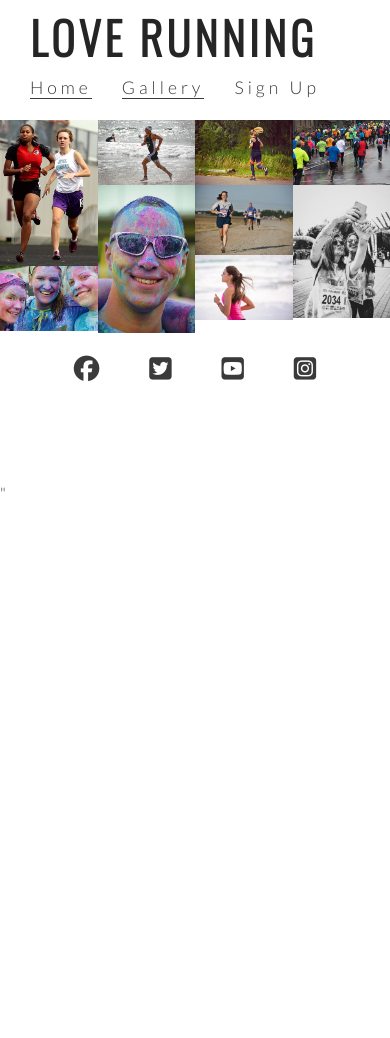
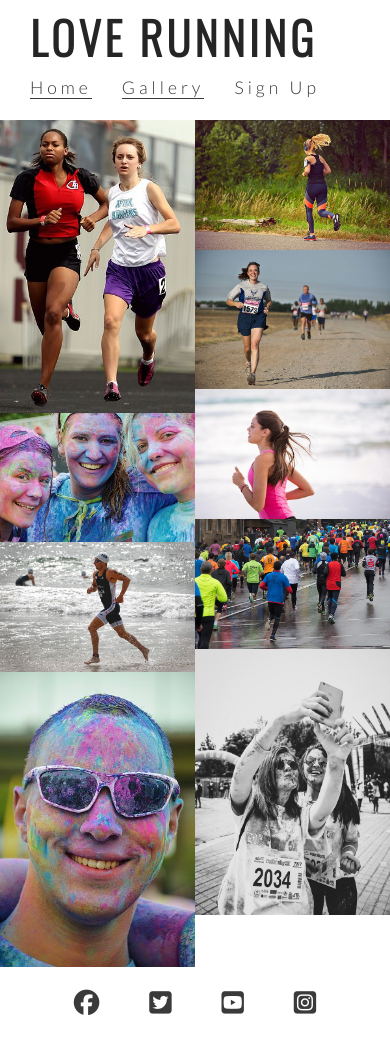
Before and after one commit to AmmieDevelops/love-running, a plain HTML site: page gallery.html in a window 390 px wide. Shown: the top 1038 px of the page. Before the commit the page ends 844 px from the top, so only its background shows below. Drawn offline with nearby package versions, Linux system fonts and the light colour scheme.

Commit message:
Style gallery for responsive design

```diff
--- a/assets/css/style.css
+++ b/assets/css/style.css
@@ -320,3 +320,10 @@ footer {
     padding: 0 20px;
 }
 }
+
+/* For small screen sizes below 800px width */
+@media screen and (max-width: 800px) {
+    #photos {
+        column-count: 2;
+    }
+}
```
